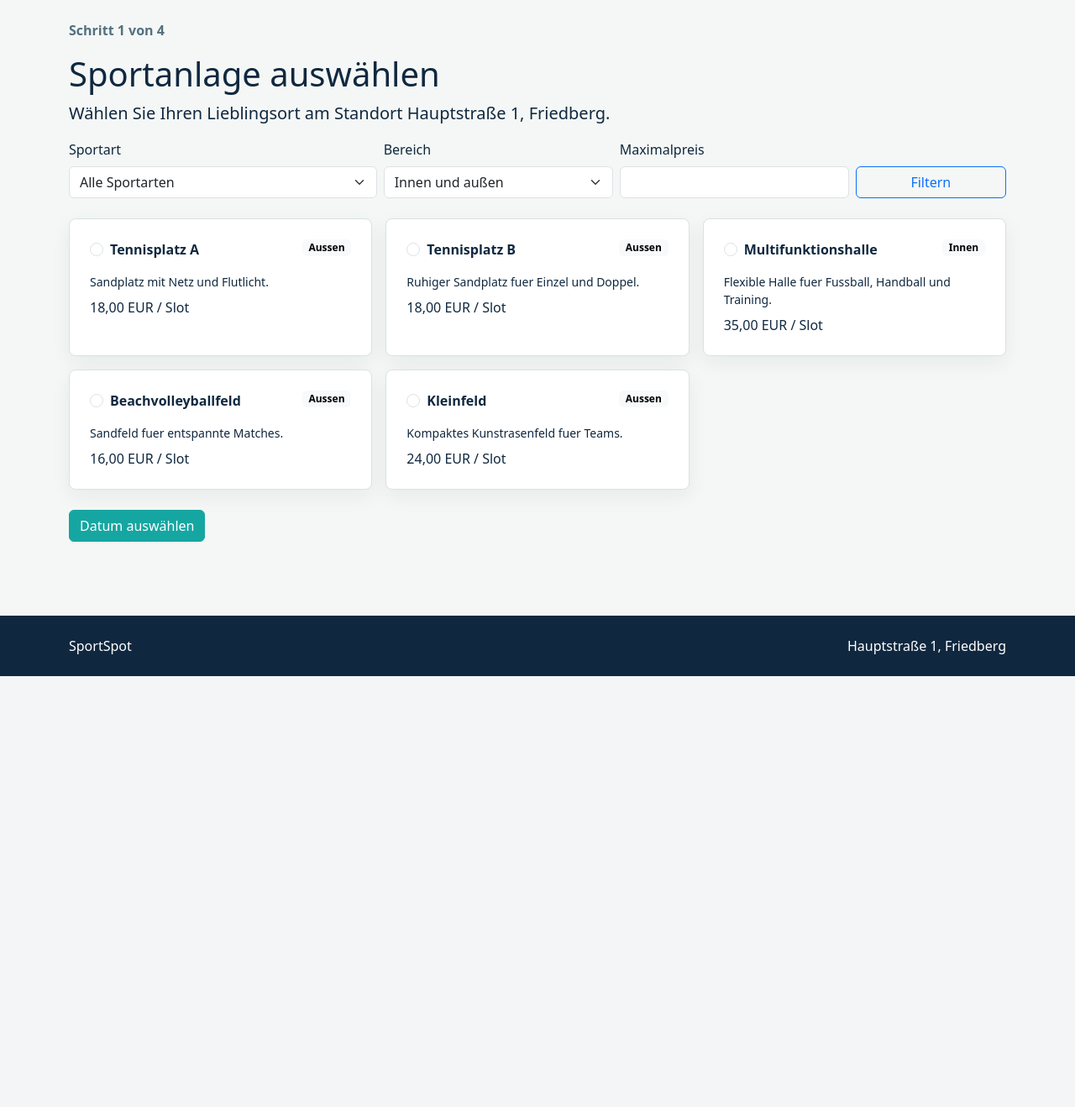
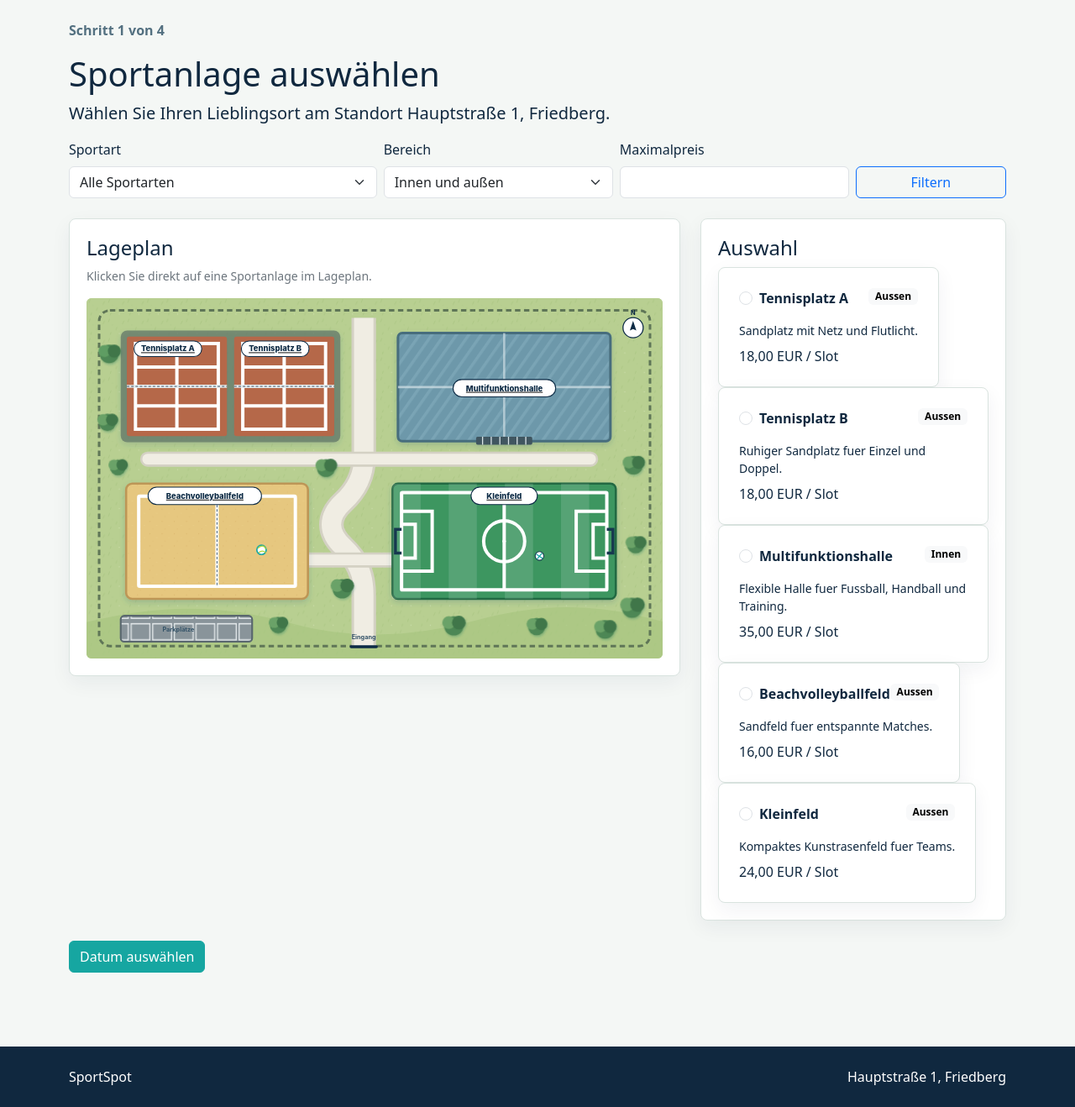
Before and after one commit to ahil-trq/SportSpot, a PHP site: page /booking-step-1.php in a window 1280 px wide. Shown: the part 70-1388 px from the top of the page at 84% size. Before the commit the page ends 875 px from the top, so only its background shows below. Run offline with PHP 8.4, Linux system fonts and the light colour scheme; the visitor is signed in with stand-in values (Sample User, id 1); data comes from the database, SQL or seed files in the repository.

Commit message:
Einbau von visueller Slot Buchung

```diff
--- a/src/assets/css/style.css
+++ b/src/assets/css/style.css
@@ -14,5 +14,13 @@ body { background: var(--paper); color: var(--navy); min-height: 100vh; }
 .resource-card input { accent-color: var(--teal); }
 .site-footer { margin-top: 4rem; padding: 1.5rem 0; background: var(--navy); color: #fff; }
 .map-grid { display: grid; grid-template-columns: repeat(3, 1fr); gap: 1rem; }
+.map-layout { display: grid; grid-template-columns: minmax(0, 1.6fr) minmax(260px, .8fr); gap: 1.5rem; align-items: start; }
+.map-panel, .map-selection { background: #fff; border: 1px solid #d9e3df; border-radius: 8px; padding: 1.25rem; box-shadow: 0 8px 24px rgba(16,40,63,.06); }
+.interactive-map { overflow: hidden; border-radius: 6px; background: #b8cf91; }
+.interactive-map svg { display: block; width: 100%; height: auto; }
+.interactive-map .facility.is-selected .boundary { stroke: var(--lime); filter: url(#softShadow); }
+.interactive-map .facility.is-selected .label-box { fill: var(--teal); stroke: #fff; }
+.interactive-map .facility.is-selected .label-text { fill: #fff; }
+.resource-card.is-selected { border-color: var(--teal); box-shadow: 0 0 0 3px rgba(22,166,161,.18); }
 .step-indicator { color: #537080; font-weight: 700; }
-@media (max-width: 575px) { .hero { padding: 3rem 0; } .map-grid { grid-template-columns: 1fr; } }
+@media (max-width: 767px) { .hero { padding: 3rem 0; } .map-layout { grid-template-columns: 1fr; } }
--- a/src/booking-step-1.php
+++ b/src/booking-step-1.php
@@ -5,9 +5,13 @@ require_login();
 $filters = ['sport_type' => trim((string) ($_GET['sport_type'] ?? '')), 'area_type' => trim((string) ($_GET['area_type'] ?? '')), 'max_price' => trim((string) ($_GET['max_price'] ?? ''))];
 $resources = booking_resources($filters);
 $selected = (int) ($_SESSION['booking']['resource_id'] ?? 0);
+$map_resource_ids = ['tennis-a' => 1, 'tennis-b' => 2, 'multifunktionshalle' => 3, 'beachvolleyball' => 4, 'kleinfeld' => 5];
+if (isset($_GET['anlage']) && isset($map_resource_ids[$_GET['anlage']])) {
+	$selected = $map_resource_ids[$_GET['anlage']];
+}
 if ($_SERVER['REQUEST_METHOD'] === 'POST') { verify_csrf(); $resource_id = (int) ($_POST['resource_id'] ?? 0); $available = array_filter($resources, static fn (array $resource): bool => (int) $resource['id'] === $resource_id); if (!$available) { flash('danger', 'Bitte wählen Sie eine verfügbare Sportanlage.'); } else { $_SESSION['booking'] = ['resource_id' => $resource_id]; redirect('booking-step-2.php'); } }
 $page_title = 'Sportanlage auswählen'; require __DIR__ . '/includes/header.php';
 ?><p class="step-indicator">Schritt 1 von 4</p><h1>Sportanlage auswählen</h1><p class="lead">Wählen Sie Ihren Lieblingsort am Standort Hauptstraße 1, Friedberg.</p>
 <form method="get" class="row g-2 mb-4"><div class="col-md-4"><label class="form-label" for="sport_type">Sportart</label><select class="form-select" id="sport_type" name="sport_type"><option value="">Alle Sportarten</option><?php foreach (['Tennis', 'Hallenfussball', 'Beachvolleyball', 'Fussball'] as $sport): ?><option <?= $filters['sport_type'] === $sport ? 'selected' : '' ?>><?= e($sport) ?></option><?php endforeach; ?></select></div><div class="col-md-3"><label class="form-label" for="area_type">Bereich</label><select class="form-select" id="area_type" name="area_type"><option value="">Innen und außen</option><option value="innen" <?= $filters['area_type'] === 'innen' ? 'selected' : '' ?>>Innen</option><option value="aussen" <?= $filters['area_type'] === 'aussen' ? 'selected' : '' ?>>Außen</option></select></div><div class="col-md-3"><label class="form-label" for="max_price">Maximalpreis</label><input class="form-control" id="max_price" name="max_price" type="number" min="0" step="0.01" value="<?= e($filters['max_price']) ?>"></div><div class="col-md-2 d-flex align-items-end"><button class="btn btn-outline-primary w-100" type="submit">Filtern</button></div></form>
-<form method="post"><input type="hidden" name="csrf_token" value="<?= e(csrf_token()) ?>"><div class="map-grid mb-4" aria-label="Schematischer Lageplan"><?php foreach ($resources as $resource): ?><label class="resource-card"><input class="form-check-input me-2" type="radio" name="resource_id" value="<?= (int) $resource['id'] ?>" <?= $selected === (int) $resource['id'] ? 'checked' : '' ?> required><strong><?= e($resource['name']) ?></strong><span class="badge text-bg-light float-end"><?= e(ucfirst($resource['area_type'])) ?></span><p class="small mt-3 mb-2"><?= e($resource['description']) ?></p><span><?= euro((float) $resource['price_per_slot']) ?> / Slot</span></label><?php endforeach; ?></div><button class="btn btn-primary" type="submit">Datum auswählen</button></form>
+<form method="post" id="resource-selection-form"><input type="hidden" name="csrf_token" value="<?= e(csrf_token()) ?>"><div class="map-layout mb-4"><div class="map-panel"><h2 class="h4">Lageplan</h2><p class="small text-secondary">Klicken Sie direkt auf eine Sportanlage im Lageplan.</p><div class="interactive-map" aria-label="Interaktiver Lageplan"><?= file_get_contents(__DIR__ . '/assets/img/sportspot-lageplan.svg') ?></div></div><div class="map-selection"><h2 class="h4">Auswahl</h2><?php foreach ($resources as $resource): ?><label class="resource-card" data-resource-card="<?= (int) $resource['id'] ?>"><input class="form-check-input me-2" type="radio" name="resource_id" value="<?= (int) $resource['id'] ?>" data-map-resource="<?= e(array_search((int) $resource['id'], $map_resource_ids, true) ?: '') ?>" <?= $selected === (int) $resource['id'] ? 'checked' : '' ?> required><strong><?= e($resource['name']) ?></strong><span class="badge text-bg-light float-end"><?= e(ucfirst($resource['area_type'])) ?></span><p class="small mt-3 mb-2"><?= e($resource['description']) ?></p><span><?= euro((float) $resource['price_per_slot']) ?> / Slot</span></label><?php endforeach; ?></div></div><button class="btn btn-primary" type="submit">Datum auswählen</button></form>
 <?php require __DIR__ . '/includes/footer.php';
```
Also changed, not shown: src/assets/js/app.js (+31 -0 lines).
